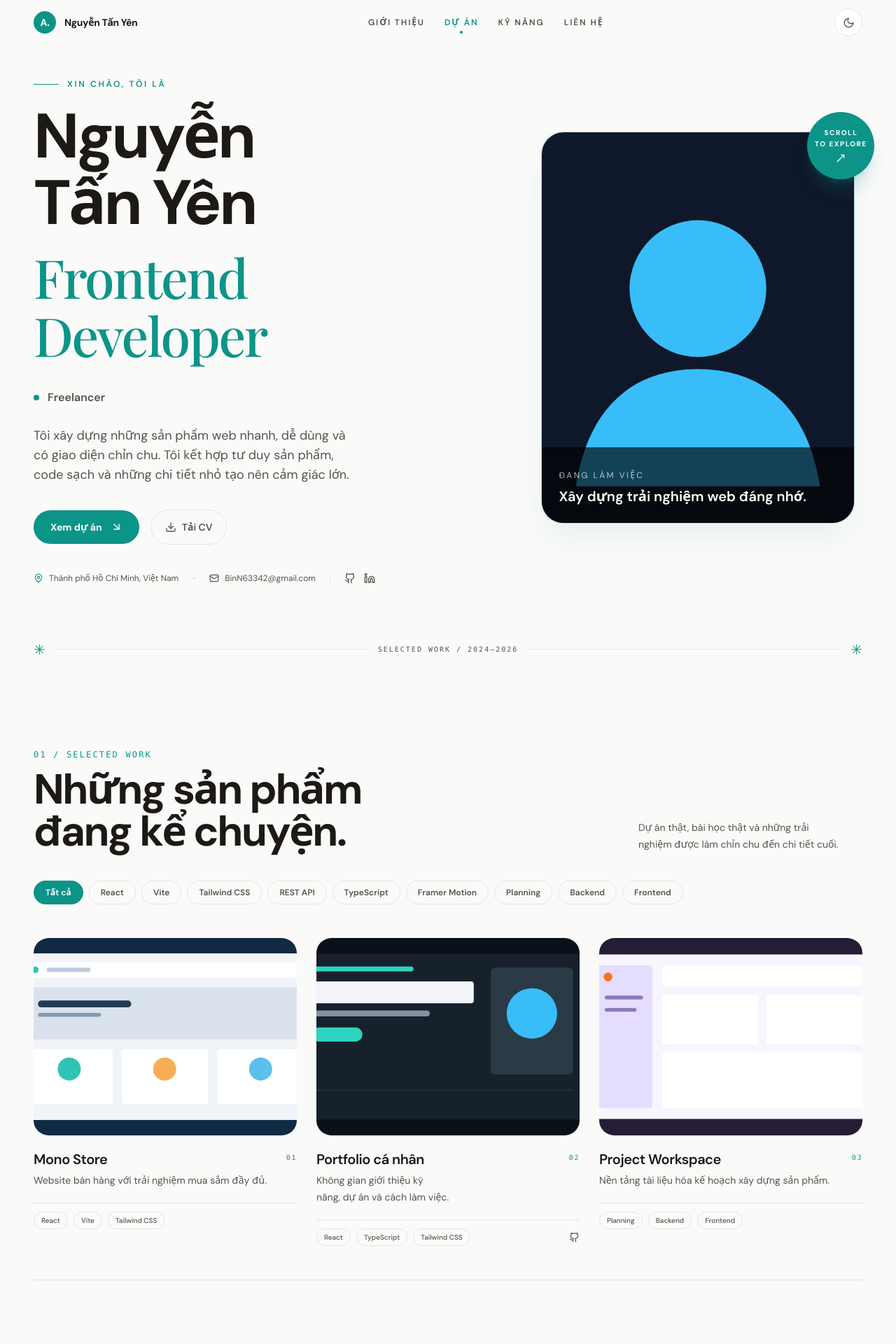
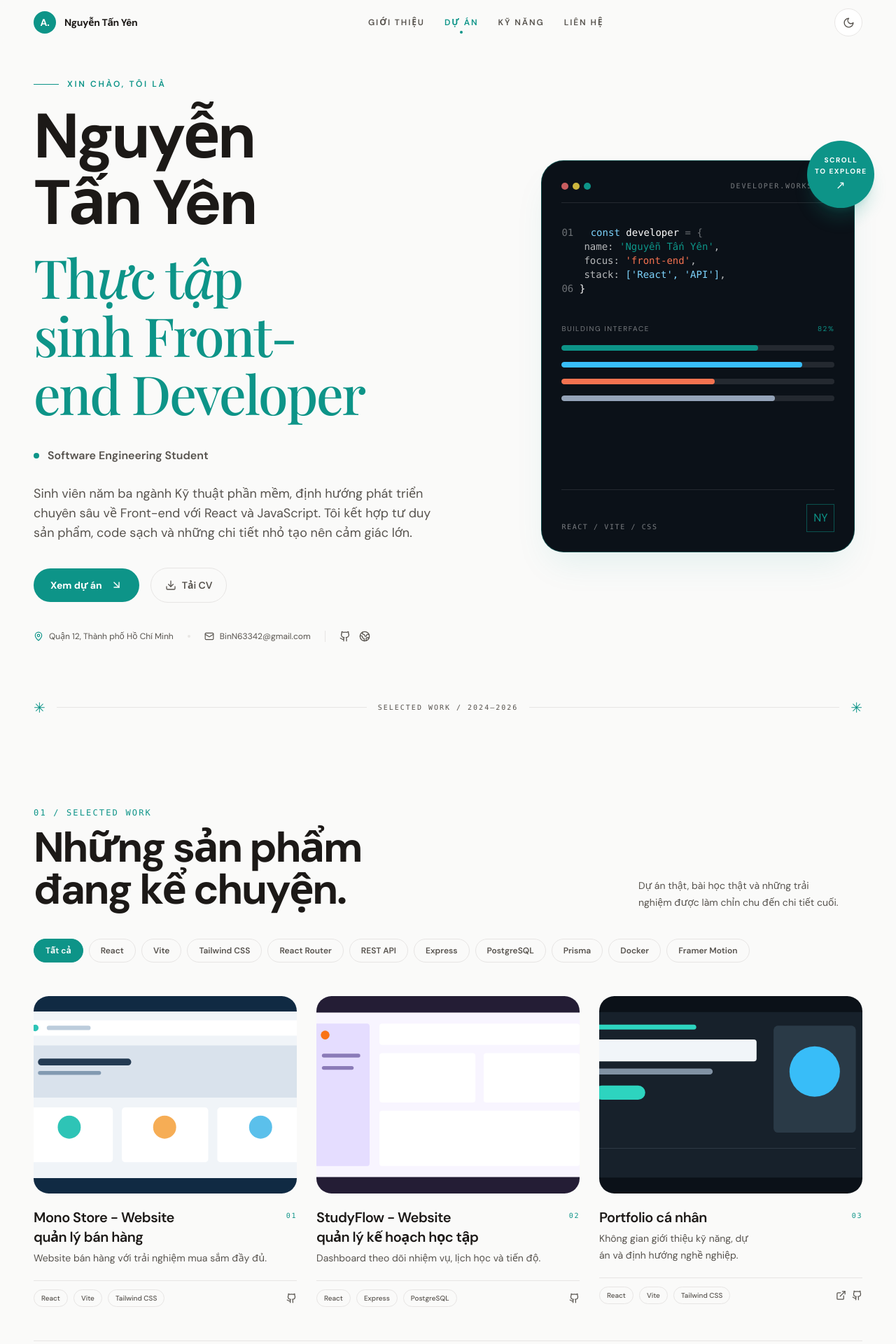
Before and after one commit to Yiben633/Portfolio_Ca_Nhan, a React (Vite) app: page / in a window 1280 px wide. Shown: the top 1920 px of the page at 70% size. Built offline with nearby package versions, Linux system fonts and the light colour scheme; a web font is replaced by a local one.

Commit message:
feat: cap nhat portfolio theo cv va thay avatar animation

```diff
--- a/index.html
+++ b/index.html
@@ -3,19 +3,19 @@
   <head>
     <meta charset="UTF-8" />
     <meta name="viewport" content="width=device-width, initial-scale=1.0" />
-    <meta name="description" content="Portfolio của Nguyễn Tấn Yên, Frontend Developer chuyên xây dựng trải nghiệm web rõ ràng, nhanh và dễ dùng." />
+    <meta name="description" content="Portfolio của Nguyễn Tấn Yên, thực tập sinh Front-end Developer chuyên xây dựng giao diện React rõ ràng, responsive và dễ dùng." />
     <meta name="theme-color" content="#0d9488" />
-    <meta property="og:title" content="Nguyễn Tấn Yên - Frontend Developer" />
+    <meta property="og:title" content="Nguyễn Tấn Yên - Thực tập sinh Front-end Developer" />
     <meta property="og:description" content="Portfolio cá nhân với các dự án React, TypeScript và trải nghiệm web hiện đại." />
     <meta property="og:image" content="/projects/portfolio-placeholder.svg" />
     <meta property="og:type" content="website" />
     <meta property="og:locale" content="vi_VN" />
     <meta name="twitter:card" content="summary_large_image" />
-    <meta name="twitter:title" content="Nguyễn Tấn Yên - Frontend Developer" />
+    <meta name="twitter:title" content="Nguyễn Tấn Yên - Thực tập sinh Front-end Developer" />
     <meta name="twitter:description" content="Portfolio cá nhân với các dự án React, TypeScript và trải nghiệm web hiện đại." />
     <meta name="twitter:image" content="/projects/portfolio-placeholder.svg" />
     <link rel="icon" type="image/svg+xml" href="/favicon.svg" />
-    <title>Nguyễn Tấn Yên - Frontend Developer</title>
+    <title>Nguyễn Tấn Yên - Thực tập sinh Front-end Developer</title>
     <script>
       (() => {
         const storedTheme = localStorage.getItem('portfolio-theme')
--- a/src/components/ContactSection.tsx
+++ b/src/components/ContactSection.tsx
@@ -1,5 +1,5 @@
 import { zodResolver } from '@hookform/resolvers/zod'
-import { Github, Linkedin, Mail, MapPin, Phone, Send } from 'lucide-react'
+import { Github, Globe2, Mail, MapPin, Phone, Send } from 'lucide-react'
 import { useState } from 'react'
 import { useForm } from 'react-hook-form'
 import { z } from 'zod'
@@ -28,7 +28,7 @@ export function ContactSection() {
     reset()
   }
 
-  const socialIcon = (label: string) => label === 'GitHub' ? <Github size={22} /> : <Linkedin size={22} />
+  const socialIcon = (label: string) => label === 'GitHub' ? <Github size={22} /> : <Globe2 size={22} />
 
   return (
     <section id="contact" className="scroll-mt-24 rounded-[2rem] bg-card px-6 py-14 sm:px-10 sm:py-20 lg:px-14" aria-labelledby="contact-title">
@@ -39,7 +39,7 @@ export function ContactSection() {
           <p className="mt-7 max-w-md text-base leading-7 text-muted">Bạn có ý tưởng, một bài toán thú vị hoặc chỉ muốn trao đổi về sản phẩm? Hãy gửi tin nhắn, mình sẽ phản hồi sớm.</p>
           <div className="mt-10 space-y-5">
             <a href={`mailto:${profile.email}`} className="flex items-center gap-4 text-sm font-semibold transition hover:text-accent focus-visible:outline-none focus-visible:ring-2 focus-visible:ring-accent"><span className="grid h-10 w-10 place-items-center rounded-full border border-border text-accent"><Mail size={17} /></span><span>{profile.email}</span></a>
-            <a href={`tel:+84${profile.phone.slice(1)}`} className="flex items-center gap-4 text-sm font-semibold transition hover:text-accent focus-visible:outline-none focus-visible:ring-2 focus-visible:ring-accent"><span className="grid h-10 w-10 place-items-center rounded-full border border-border text-accent"><Phone size={17} /></span><span>{profile.phone}</span></a>
+            <a href={`tel:${profile.phone.replace(/\s/g, '')}`} className="flex items-center gap-4 text-sm font-semibold transition hover:text-accent focus-visible:outline-none focus-visible:ring-2 focus-visible:ring-accent"><span className="grid h-10 w-10 place-items-center rounded-full border border-border text-accent"><Phone size={17} /></span><span>{profile.phone}</span></a>
             <div className="flex items-center gap-4 text-sm text-muted"><span className="grid h-10 w-10 place-items-center rounded-full border border-border text-accent"><MapPin size={17} /></span><span>{profile.location}</span></div>
           </div>
           <div className="mt-10 flex gap-3">{profile.socials.map((social) => <a key={social.label} href={social.url} target="_blank" rel="noreferrer" aria-label={social.label} className="grid h-11 w-11 place-items-center rounded-full border border-border text-muted transition hover:border-accent hover:text-accent focus-visible:outline-none focus-visible:ring-2 focus-visible:ring-accent">{socialIcon(social.label)}</a>)}</div>
--- a/src/components/Footer.tsx
+++ b/src/components/Footer.tsx
@@ -1,8 +1,8 @@
-import { ArrowUp, Github, Linkedin } from 'lucide-react'
+import { ArrowUp, Github, Globe2 } from 'lucide-react'
 import { profile } from '../data/profile'
 
 export function Footer() {
-  const socialIcon = (label: string) => label === 'GitHub' ? <Github size={17} /> : <Linkedin size={17} />
+  const socialIcon = (label: string) => label === 'GitHub' ? <Github size={17} /> : <Globe2 size={17} />
 
   return (
     <footer className="mx-auto flex max-w-7xl flex-col justify-between gap-6 px-5 py-10 text-xs text-muted sm:flex-row sm:items-center sm:px-8 lg:px-12">
--- a/src/components/Hero.tsx
+++ b/src/components/Hero.tsx
@@ -1,7 +1,8 @@
-import { ArrowDownRight, ArrowUpRight, Download, Github, Linkedin, Mail, MapPin, MoveUpRight } from 'lucide-react'
+import { ArrowDownRight, ArrowUpRight, Download, Github, Globe2, Mail, MapPin } from 'lucide-react'
 import { motion, useReducedMotion } from 'framer-motion'
 import { useEffect, useState } from 'react'
 import { profile } from '../data/profile'
+import { HeroAnimation } from './HeroAnimation'
 
 export function Hero() {
   const prefersReducedMotion = useReducedMotion()
@@ -18,7 +19,7 @@ export function Hero() {
     return () => window.clearInterval(intervalId)
   }, [prefersReducedMotion])
 
-  const socialIcon = (label: string) => label === 'GitHub' ? <Github size={16} /> : <Linkedin size={16} />
+  const socialIcon = (label: string) => label === 'GitHub' ? <Github size={16} /> : <Globe2 size={16} />
 
   return (
     <section className="relative grid min-h-[calc(100vh-7rem)] items-center gap-12 lg:grid-cols-[1.15fr_0.85fr] lg:gap-20" aria-labelledby="hero-title">
@@ -66,24 +67,7 @@ export function Hero() {
         </div>
       </motion.div>
 
-      <motion.div
-        initial={prefersReducedMotion ? false : { opacity: 0, scale: 0.94, rotate: 3 }}
-        animate={prefersReducedMotion ? undefined : { opacity: 1, scale: 1, rotate: 0, y: [0, -8, 0] }}
-        transition={prefersReducedMotion ? undefined : { opacity: { duration: 0.8, delay: 0.15 }, scale: { duration: 0.8, delay: 0.15 }, rotate: { duration: 0.8, delay: 0.15 }, y: { duration: 5, repeat: Infinity, ease: 'easeInOut' } }}
-        className="relative mx-auto w-full max-w-md lg:ml-auto"
-      >
-        <div className="relative aspect-[4/5] overflow-hidden rounded-[2rem] border border-accent/30 bg-card shadow-2xl shadow-accent/10">
-          <img src={profile.avatar} alt={`Ảnh đại diện của ${profile.name}`} className="h-full w-full object-cover" />
-          <div className="absolute inset-x-0 bottom-0 bg-black/65 px-6 pb-6 pt-8 text-white">
-            <p className="text-xs uppercase tracking-[0.2em] text-white/70">Đang làm việc</p>
-            <p className="mt-2 text-xl font-semibold">Xây dựng trải nghiệm web đáng nhớ.</p>
-          </div>
-        </div>
-        <div className="absolute -right-5 -top-5 z-20 grid h-20 w-20 place-items-center rounded-full bg-accent text-accent-foreground shadow-xl shadow-accent/20 sm:-right-7 sm:-top-7 sm:h-24 sm:w-24">
-          <div className="text-center text-[10px] font-bold uppercase leading-4 tracking-[0.15em]">Scroll<br />to explore<br /><MoveUpRight className="mx-auto mt-1" size={16} /></div>
-        </div>
-        <span className="absolute -right-3 -top-4 text-5xl text-accent" aria-hidden="true">✳</span>
-      </motion.div>
+      <HeroAnimation />
     </section>
   )
 }
--- /dev/null
+++ b/src/components/HeroAnimation.tsx
@@ -0,0 +1,32 @@
+import { motion, useReducedMotion } from 'framer-motion'
+
+const codeLines = [
+  { width: '72%', color: 'bg-accent' },
+  { width: '88%', color: 'bg-sky-400' },
+  { width: '56%', color: 'bg-accent-2' },
+  { width: '78%', color: 'bg-slate-400' },
+]
+
+export function HeroAnimation() {
+  const prefersReducedMotion = useReducedMotion()
+
+  return (
+    <motion.div
+      initial={prefersReducedMotion ? false : { opacity: 0, scale: 0.94, rotate: 3 }}
+      animate={prefersReducedMotion ? undefined : { opacity: 1, scale: 1, rotate: 0, y: [0, -8, 0] }}
+      transition={prefersReducedMotion ? undefined : { opacity: { duration: 0.8, delay: 0.15 }, scale: { duration: 0.8, delay: 0.15 }, rotate: { duration: 0.8, delay: 0.15 }, y: { duration: 5, repeat: Infinity, ease: 'easeInOut' } }}
+      className="relative mx-auto w-full max-w-md lg:ml-auto"
+      role="img"
+      aria-label="Hoạt ảnh mô phỏng không gian làm việc Front-end Developer"
+    >
+      <div className="relative aspect-[4/5] overflow-hidden rounded-[2rem] border border-accent/40 bg-[#0b1118] p-5 shadow-2xl shadow-accent/10 sm:p-7">
+        <div className="flex items-center justify-between border-b border-white/10 pb-4"><div className="flex gap-1.5"><span className="h-2.5 w-2.5 rounded-full bg-red-400/80" /><span className="h-2.5 w-2.5 rounded-full bg-yellow-300/80" /><span className="h-2.5 w-2.5 rounded-full bg-accent" /></div><span className="font-mono text-[10px] uppercase tracking-[0.18em] text-white/45">developer.workspace</span></div>
+        <div className="mt-8 font-mono text-xs leading-7 sm:text-sm"><p className="text-white/40">01 <span className="ml-4 text-sky-300">const</span> <span className="text-white">developer</span> = {'{'}</p><p className="pl-8 text-white/70">name: <span className="text-accent">'Nguyễn Tấn Yên'</span>,</p><p className="pl-8 text-white/70">focus: <span className="text-accent-2">'front-end'</span>,</p><p className="pl-8 text-white/70">stack: <span className="text-sky-300">['React', 'API']</span>,</p><p className="text-white/40">06 <span className="text-white">{'}'}</span></p></div>
+        <div className="mt-10 space-y-4"><div className="flex items-center justify-between text-[10px] uppercase tracking-[0.16em] text-white/45"><span>building interface</span><span className="text-accent">82%</span></div>{codeLines.map((line, index) => <div key={line.width} className="h-2 overflow-hidden rounded-full bg-white/10"><motion.div initial={prefersReducedMotion ? false : { width: 0 }} animate={{ width: line.width }} transition={prefersReducedMotion ? { duration: 0 } : { duration: 1.1, delay: 0.4 + index * 0.12 }} className={`h-full rounded-full ${line.color}`} /></div>)}</div>
+        <div className="absolute bottom-7 left-5 right-5 flex items-end justify-between border-t border-white/10 pt-5 sm:left-7 sm:right-7"><span className="font-mono text-[10px] uppercase tracking-[0.16em] text-white/45">React / Vite / CSS</span><span className="grid h-10 w-10 place-items-center border border-accent/50 text-accent">NY<span className="absolute" /></span></div>
+        <span className="absolute -right-3 -top-4 text-5xl text-accent" aria-hidden="true">✳</span>
+      </div>
+      <div className="absolute -right-5 -top-5 z-20 grid h-20 w-20 place-items-center rounded-full bg-accent text-accent-foreground shadow-xl shadow-accent/20 sm:-right-7 sm:-top-7 sm:h-24 sm:w-24"><div className="text-center text-[10px] font-bold uppercase leading-4 tracking-[0.15em]">Scroll<br />to explore<br /><span className="text-base">↗</span></div></div>
+    </motion.div>
+  )
+}
--- a/src/components/SkillsSection.tsx
+++ b/src/components/SkillsSection.tsx
@@ -1,26 +1,33 @@
 import { motion, useReducedMotion } from 'framer-motion'
 import type { IconType } from 'react-icons'
-import { SiCss, SiDocker, SiExpress, SiFigma, SiGit, SiGithub, SiHtml5, SiJavascript, SiMongodb, SiNodedotjs, SiPostgresql, SiReact, SiTailwindcss, SiTypescript, SiVercel } from 'react-icons/si'
-import { VscCode } from 'react-icons/vsc'
+import { SiCss, SiDocker, SiEslint, SiExpress, SiGit, SiGithub, SiHtml5, SiJavascript, SiPostgresql, SiPrisma, SiPrettier, SiReact, SiReactrouter, SiRedis, SiTailwindcss, SiVercel, SiVite, SiPostman } from 'react-icons/si'
 import { skillGroups } from '../data/skills'
 
 const skillIcons: Record<string, IconType> = {
   HTML: SiHtml5,
   CSS: SiCss,
-  JavaScript: SiJavascript,
-  TypeScript: SiTypescript,
-  React: SiReact,
+  'JavaScript ES6+': SiJavascript,
+  'React.js': SiReact,
   'Tailwind CSS': SiTailwindcss,
-  'Node.js': SiNodedotjs,
-  Express: SiExpress,
-  MongoDB: SiMongodb,
+  'React Router': SiReactrouter,
+  'Responsive Web Design': SiReact,
+  'React Hooks': SiReact,
+  'Context API': SiReact,
+  'REST API': SiReact,
+  'Express.js cơ bản': SiExpress,
   PostgreSQL: SiPostgresql,
+  Prisma: SiPrisma,
+  'Redis cơ bản': SiRedis,
   Git: SiGit,
-  Figma: SiFigma,
-  'VS Code': VscCode,
+  GitHub: SiGithub,
+  Vite: SiVite,
+  ESLint: SiEslint,
+  Prettier: SiPrettier,
+  Postman: SiPostman,
   Vercel: SiVercel,
   Docker: SiDocker,
-  'GitHub Actions': SiGithub,
+  HTML5: SiHtml5,
+  CSS3: SiCss,
 }
 
 export function SkillsSection() {
--- a/src/data/profile.ts
+++ b/src/data/profile.ts
@@ -2,27 +2,26 @@ import type { Profile } from '../types/portfolio'
 
 export const profile: Profile = {
   name: 'Nguyễn Tấn Yên',
-  title: 'Frontend Developer',
-  roles: ['React Developer', 'UI Engineer', 'Freelancer'],
-  bio: 'Tôi xây dựng những sản phẩm web nhanh, dễ dùng và có giao diện chỉn chu.',
-  longBio: 'Tôi là một nhà phát triển phần mềm yêu thích việc biến ý tưởng thành trải nghiệm số rõ ràng và hiệu quả.',
-  avatar: '/avatar-placeholder.svg',
+  title: 'Thực tập sinh Front-end Developer',
+  roles: ['Front-end Developer', 'React Developer', 'Software Engineering Student'],
+  bio: 'Sinh viên năm ba ngành Kỹ thuật phần mềm, định hướng phát triển chuyên sâu về Front-end với React và JavaScript.',
+  longBio: 'Tôi mong muốn được thực tập trong môi trường chuyên nghiệp để vận dụng kiến thức React, JavaScript và REST API, đồng thời nâng cao kỹ năng xây dựng giao diện và làm việc theo quy trình phát triển phần mềm.',
   email: 'BinN63342@gmail.com',
-  phone: '0369222647',
-  location: 'Thành phố Hồ Chí Minh, Việt Nam',
-  cvUrl: '/cv.pdf',
+  phone: '+84 369 222 647',
+  location: 'Quận 12, Thành phố Hồ Chí Minh',
+  cvUrl: '/CV_NguyenTanYen.pdf',
   socials: [
-    { label: 'GitHub', url: 'https://github.com/' },
-    { label: 'LinkedIn', url: 'https://www.linkedin.com/' },
+    { label: 'GitHub', url: 'https://github.com/Yiben633' },
+    { label: 'Portfolio', url: 'https://portfolio-ca-nhan-lime.vercel.app' },
   ],
   aboutParagraphs: [
-    'Tôi bắt đầu với sự tò mò về cách một giao diện đẹp có thể khiến công nghệ trở nên gần gũi hơn. Từ những dòng HTML đầu tiên, tôi dần học cách biến ý tưởng thành sản phẩm có cấu trúc và có mục đích.',
-    'Phong cách làm việc của tôi là cân bằng giữa thẩm mỹ và tính thực tế: lắng nghe kỹ, chia nhỏ vấn đề, xây dựng rõ ràng và luôn để lại không gian cho việc cải thiện.',
+    'Tôi là sinh viên năm ba ngành Kỹ thuật phần mềm tại Trường Đại học Nguyễn Tất Thành. Tôi yêu thích việc biến yêu cầu sản phẩm thành giao diện rõ ràng, responsive và dễ sử dụng.',
+    'Mục tiêu của tôi là trở thành Front-end Developer, làm việc trong môi trường chuyên nghiệp, chủ động tự học và liên tục cải thiện kỹ năng qua các dự án thực tế.',
   ],
   stats: [
-    { label: 'Dự án đã hoàn thành', value: '12+', detail: 'Từ landing page đến dashboard', icon: 'projects' },
-    { label: 'Năm học tập & thực hành', value: '03+', detail: 'Luôn cập nhật công nghệ mới', icon: 'experience' },
-    { label: 'Công nghệ sử dụng', value: '20+', detail: 'Frontend, backend và deployment', icon: 'technologies' },
-    { label: 'Tập trung vào', value: 'UI / UX', detail: 'Rõ ràng, nhanh và dễ dùng', icon: 'focus' },
+    { label: 'GPA hiện tại', value: '3.30/4.00', detail: 'Kỹ thuật phần mềm', icon: 'experience' },
+    { label: 'Dự án cá nhân', value: '02+', detail: 'Mono Store và StudyFlow', icon: 'projects' },
+    { label: 'Công nghệ chính', value: '20+', detail: 'Frontend, API và dữ liệu', icon: 'technologies' },
+    { label: 'Định hướng', value: 'Front-end', detail: 'React, JavaScript và UI', icon: 'focus' },
   ],
 }
--- a/src/data/projects.ts
+++ b/src/data/projects.ts
@@ -3,41 +3,41 @@ import type { Project } from '../types/portfolio'
 export const projects: Project[] = [
   {
     id: 'mono-store',
-    title: 'Mono Store',
+    title: 'Mono Store - Website quản lý bán hàng',
     shortDescription: 'Website bán hàng với trải nghiệm mua sắm đầy đủ.',
     description: 'Một cửa hàng trực tuyến được xây dựng bằng React và Vite, kết nối Fake Store API để hiển thị sản phẩm, danh mục và chi tiết sản phẩm. Giỏ hàng, yêu thích và checkout được mô phỏng ngay trên trình duyệt.',
     image: '/projects/store-placeholder.svg',
     screenshots: [],
-    tags: ['React', 'Vite', 'Tailwind CSS', 'REST API'],
+    tags: ['React', 'Vite', 'Tailwind CSS', 'React Router', 'REST API'],
     features: ['Tìm kiếm và lọc sản phẩm', 'Giỏ hàng lưu localStorage', 'Danh sách yêu thích', 'Checkout mô phỏng', 'Responsive trên mọi thiết bị'],
     role: 'Frontend Developer',
     demoUrl: '',
-    githubUrl: '',
+    githubUrl: 'https://github.com/Yiben633/Ban_Hang_Thuong_Mai',
+  },
+  {
+    id: 'study-flow',
+    title: 'StudyFlow - Website quản lý kế hoạch học tập',
+    shortDescription: 'Dashboard theo dõi nhiệm vụ, lịch học và tiến độ.',
+    description: 'Ứng dụng quản lý kế hoạch học tập với dashboard, CRUD nhiệm vụ, bộ lọc và trạng thái hoàn thành. Dự án kết nối frontend với REST API và xử lý đầy đủ loading, error, success.',
+    image: '/projects/workspace-placeholder.svg',
+    screenshots: [],
+    tags: ['React', 'Express', 'PostgreSQL', 'Prisma', 'Docker'],
+    features: ['Dashboard quản lý nhiệm vụ', 'CRUD và lọc nhiệm vụ', 'Theo dõi trạng thái hoàn thành', 'REST API và xử lý trạng thái UI'],
+    role: 'Full-stack Developer',
+    demoUrl: '',
+    githubUrl: 'https://github.com/Yiben633/Quan_Li_Hoc_Tap',
   },
   {
     id: 'portfolio-ca-nhan',
     title: 'Portfolio cá nhân',
-    shortDescription: 'Không gian giới thiệu kỹ năng, dự án và cách làm việc.',
-    description: 'Website portfolio single-page với design tokens, light/dark mode, hero editorial, project filtering và trải nghiệm responsive được xây dựng cho việc cập nhật lâu dài.',
+    shortDescription: 'Không gian giới thiệu kỹ năng, dự án và định hướng nghề nghiệp.',
+    description: 'Website portfolio single-page được xây dựng để trình bày các dự án, kỹ năng và mục tiêu trở thành Front-end Developer.',
     image: '/projects/portfolio-placeholder.svg',
     screenshots: [],
-    tags: ['React', 'TypeScript', 'Tailwind CSS', 'Framer Motion'],
-    features: ['Theme sáng/tối', 'Animation có reduced-motion', 'Lọc dự án theo tag', 'Modal chi tiết dự án'],
+    tags: ['React', 'Vite', 'Tailwind CSS', 'Framer Motion'],
+    features: ['Light/dark mode', 'Responsive design', 'Lọc dự án theo tag', 'Form liên hệ có validate'],
     role: 'Frontend Developer',
-    demoUrl: '',
+    demoUrl: 'https://portfolio-ca-nhan-lime.vercel.app',
     githubUrl: 'https://github.com/Yiben633/Portfolio_Ca_Nhan',
   },
-  {
-    id: 'project-workspace',
-    title: 'Project Workspace',
-    shortDescription: 'Nền tảng tài liệu hóa kế hoạch xây dựng sản phẩm.',
-    description: 'Một dự án đang thực thi dành cho việc tổ chức tài liệu database, backend và frontend theo từng giai đoạn. Mục tiêu là tạo nền tảng rõ ràng để phát triển sản phẩm cá nhân có thể mở rộng.',
-    image: '/projects/workspace-placeholder.svg',
-    screenshots: [],
-    tags: ['Planning', 'Backend', 'Frontend'],
-    features: ['Tài liệu hóa theo giai đoạn', 'Định hướng database-first', 'Kế hoạch API và UI', 'Dễ mở rộng thành sản phẩm thật'],
-    role: 'Product Developer',
-    demoUrl: '',
-    githubUrl: '',
-  },
 ]
--- a/src/data/skills.ts
+++ b/src/data/skills.ts
@@ -1,9 +1,9 @@
 import type { SkillGroup } from '../types/portfolio'
 
 export const skillGroups: SkillGroup[] = [
-  { category: 'Frontend', skills: ['HTML', 'CSS', 'JavaScript', 'TypeScript', 'React', 'Tailwind CSS'] },
-  { category: 'Backend', skills: ['Node.js', 'Express'] },
-  { category: 'Database', skills: ['MongoDB', 'PostgreSQL'] },
-  { category: 'Tools', skills: ['Git', 'Figma', 'VS Code'] },
-  { category: 'Deployment', skills: ['Vercel', 'Docker', 'GitHub Actions'] },
+  { category: 'Frontend', skills: ['HTML5', 'CSS3', 'JavaScript ES6+', 'React.js', 'Tailwind CSS', 'Responsive Web Design', 'React Router', 'React Hooks', 'Context API'] },
+  { category: 'Backend', skills: ['REST API', 'Express.js cơ bản'] },
+  { category: 'Database', skills: ['PostgreSQL', 'Prisma', 'Redis cơ bản'] },
+  { category: 'Tools', skills: ['Git', 'GitHub', 'Vite', 'npm', 'ESLint', 'Prettier', 'Postman'] },
+  { category: 'Deployment', skills: ['Docker', 'Vercel'] },
 ]
--- a/src/types/portfolio.ts
+++ b/src/types/portfolio.ts
@@ -9,7 +9,6 @@ export type Profile = {
   roles: string[]
   bio: string
   longBio: string
-  avatar: string
   email: string
   phone: string
   location: string
```
Also changed, not shown: 1 other file (tests, documents, lock files or other folders).
